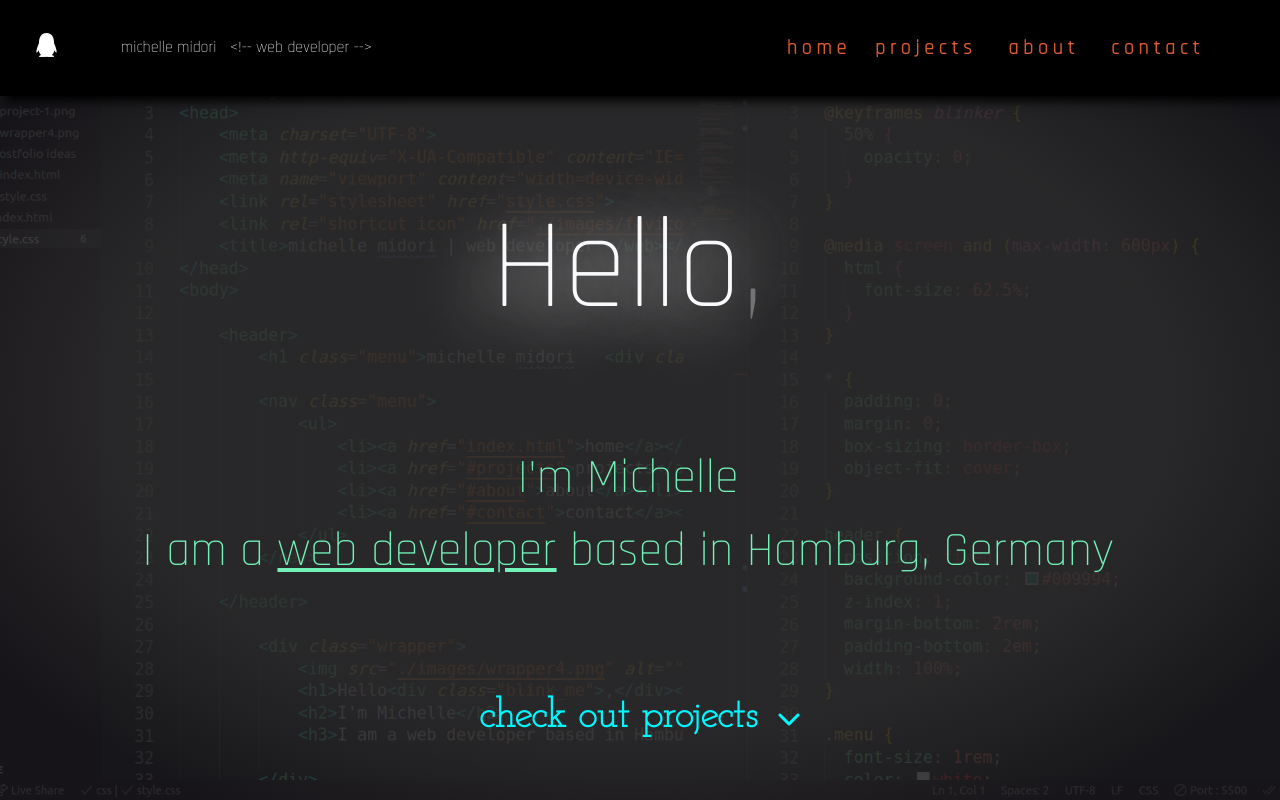
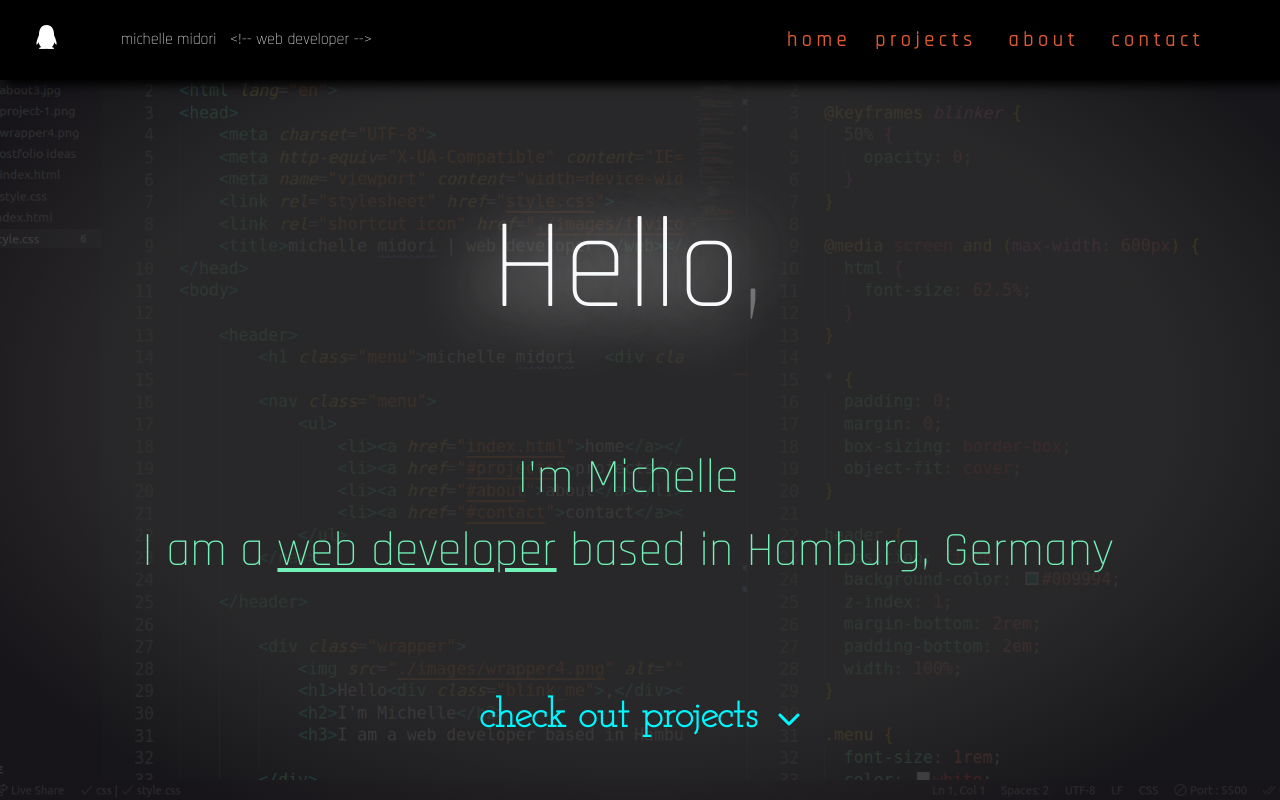
Before and after one commit to midoritiba/project_uib_portfolio, a website: page index.html in a window 1280 px wide. Shown: the top 800 px of the page. Drawn offline with nearby package versions, Linux system fonts and the light colour scheme; a web font is replaced by a local one.

Commit message:
Update index.html

```diff
--- a/index.html
+++ b/index.html
@@ -26,7 +26,7 @@
 <body>
 <!-- ***************************************************************** -->
     <!-- NAVIGATION BAR -->
-    <nav class="navbar navbar-expand-lg navbar-light bg-secondary fixed-top "style="height: 6rem;">
+    <nav class="navbar navbar-expand-lg navbar-light bg-secondary fixed-top "style="height: 5rem;">
         <!-- container -->
         <div class="container-fluid ">
             <!-- icon -->
```
